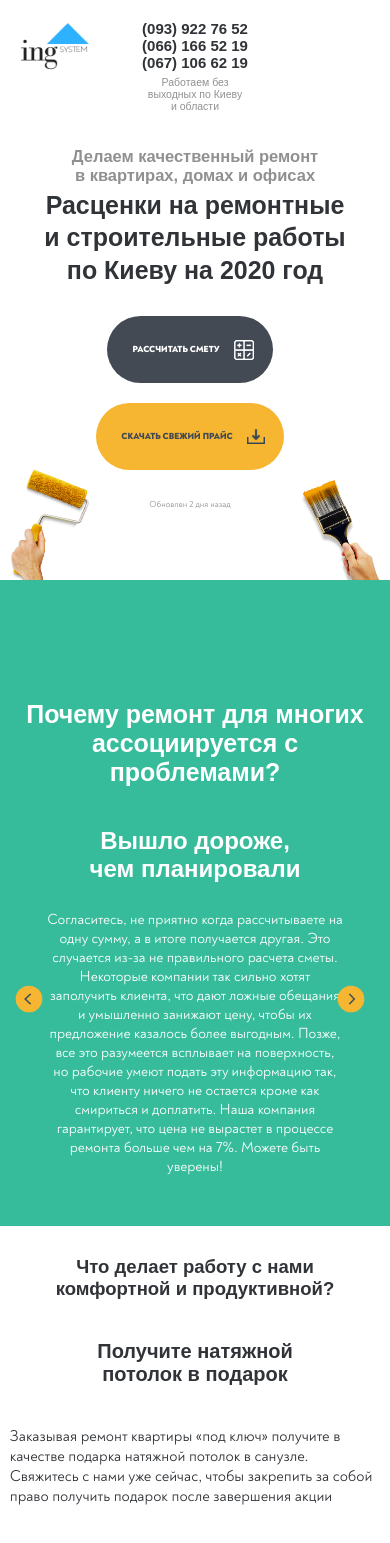
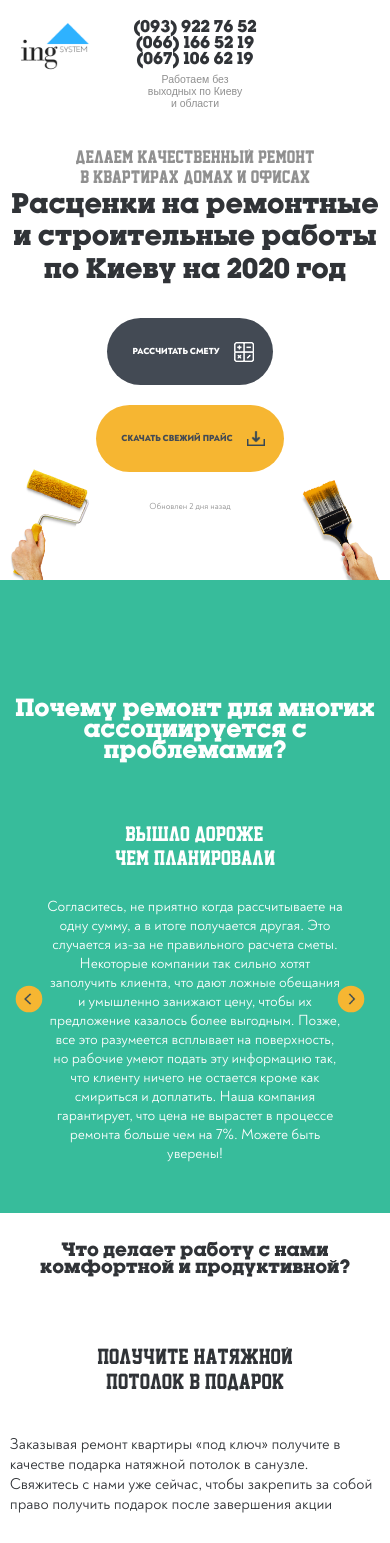
Before and after one commit to opti-mus/ing-system, a plain HTML site: page index.html in a window 390 px wide. Shown: the top 1543 px of the page. Drawn offline with nearby package versions, Linux system fonts and the light colour scheme; some packages are replaced by stand-ins of ours; a script that the page names is missing; a web font is replaced by a local one.

Commit message:
add font

```diff
--- a/styles/sass/_fonts.sass
+++ b/styles/sass/_fonts.sass
@@ -19,3 +19,16 @@
     src: url('../fonts/Noah Grotesque Heavy.otf')
     font-weight: 600
     font-style: normal
+@font-face
+    font-family: 'Lubalin Regular'
+    src: local('Syracuse Orange'), local('Syracuse Orange')
+    src: url('../fonts/LubalinNTVv3-Regular.ttf')
+    font-weight: 600
+    font-style: normal
+
+@font-face
+    font-family: 'RitaSmith'
+    src: local('Syracuse Orange'), local('Syracuse Orange')
+    src: url('../fonts/Academic.otf')
+    font-weight: 600
+    font-style: normal
--- a/styles/sass/_variables.sass
+++ b/styles/sass/_variables.sass
@@ -7,4 +7,5 @@ $blueColor: #37BC9B
 $hoverBtnYellow: #ffd98b
 $mainFont: 'Noah Grotesque', sans-serif
 $mainFontBold: 'Noah Grotesque Bold', sans-serif
-$titleFont: 'Amazing Grotesk','Arial',sans-serif
+$titleFont: 'Lubalin Regular','Arial',sans-serif
+$subtitleFont: 'RitaSmith','Arial',sans-serif
--- a/styles/sass/main.sass
+++ b/styles/sass/main.sass
@@ -17,23 +17,24 @@ body
 
 h1,
 h2,
-h3,
-h4,
 h5,
 h6,
 strong
     font-family: $titleFont
     margin: 0
 h1
-    font-size: 45px
+    font-size: 43px
 h2
-    font-size: 40px
+    font-size: 38px
+    font-family: $titleFont
 h3
     font-size: 24px
     font-weight: 500
+    font-family: $subtitleFont
 h4
     font-size: 20px
     font-weight: 500
+    font-family: $subtitleFont
 p,
 li,
 span,
@@ -926,7 +927,7 @@ li
         overflow: hidden
         border-bottom: 1px solid
         padding: 37px 0
-        max-height: 30px
+        max-height: 20px
         position: relative
         transition: max-height .8s ease
         transform: translate(0)
@@ -936,9 +937,6 @@ li
                 border: none
             & .faq__down-icon
                 transform: rotate(180deg)
-
-    &__desc
-
     &__wrap
         padding-right: 10%
         position: relative
@@ -962,7 +960,7 @@ li
         transition: transform .8s
     &__link
         font-family: $titleFont
-        font-size: 1.4em
+        font-size: 1.3em
         border-bottom: 1px dotted
         transition: .3s
         position: relative
--- a/styles/sass/mobile.sass
+++ b/styles/sass/mobile.sass
@@ -18,7 +18,7 @@
     h1
 
     h2
-        font-size: 4.75vw !important
+        font-size: 4.35vw !important
     h3
         font-size: 25px
 
@@ -83,7 +83,7 @@
         &__accordion
             font-size: 12px
         &__item
-            max-height: 25px
+            // max-height: 25px
 @media screen and ( max-width: 768px )
     .container
         width: 95%
@@ -156,7 +156,7 @@
             width: 100%
     .why
         &__title
-            font-size: 6.4vw
+            font-size: 5.6vw
     .services
         &__ctrl
             margin-top: 40px
@@ -170,7 +170,7 @@
                     align-items: center
     .team-marvel
         &__counter
-            font-size: 20px
+            font-size: 15px
             & li
                 margin: 0 20px
     .target
@@ -206,7 +206,9 @@
                 position: absolute
                 bottom: 0
                 right: 0
-
+    .my-slider
+        &__title
+            font-size: 4.9vw;
 
     .services-list
         &__item
@@ -250,3 +252,10 @@
         &__img
             width: 100px
             height: 100px
+        &__nav
+            & .nav-slider__prev
+                top: 50%
+                left: 0
+            & .nav-slider__next
+                top: 50%
+                right: 0
```
Also changed, not shown: styles/css/main.css, styles/css/main.min.css, styles/css/mobile.css, styles/css/mobile.min.css, styles/fonts/Academic.otf (added), styles/fonts/LubalinNTVv3-Regular.ttf (added).
